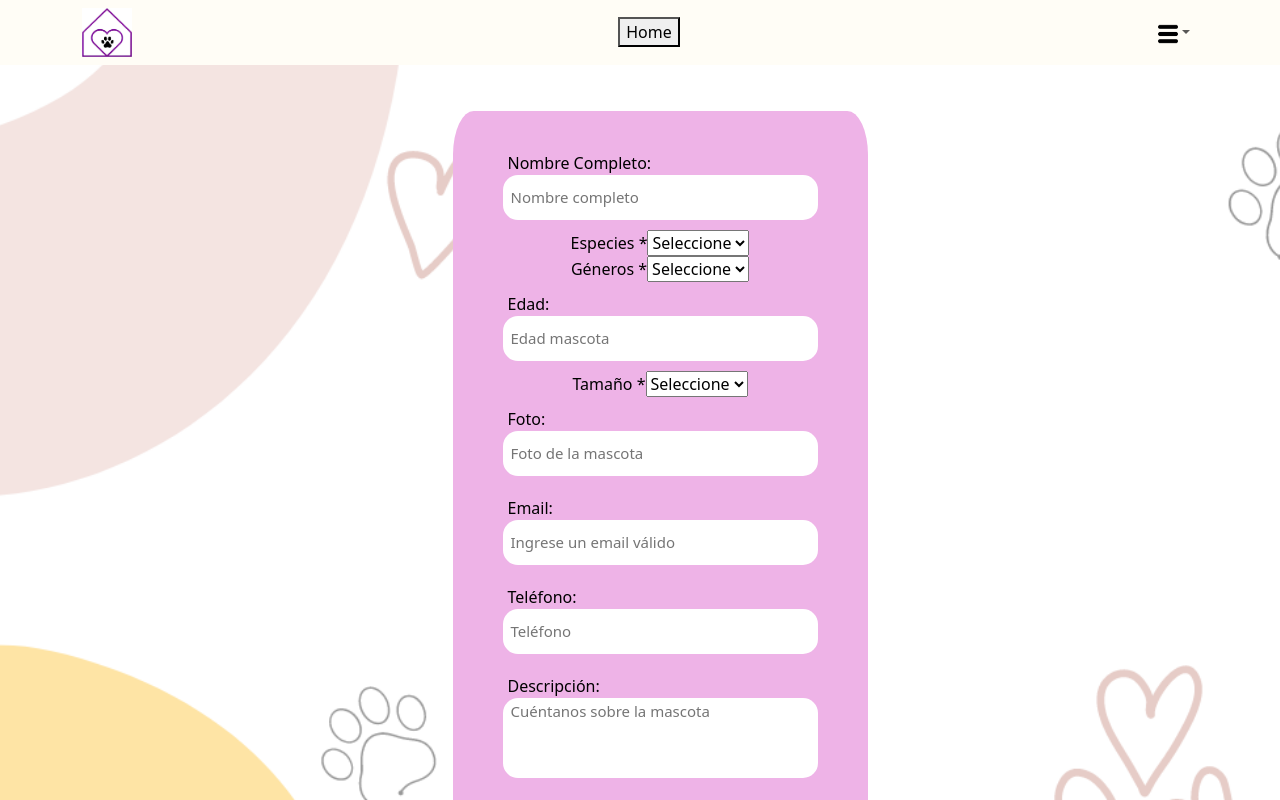
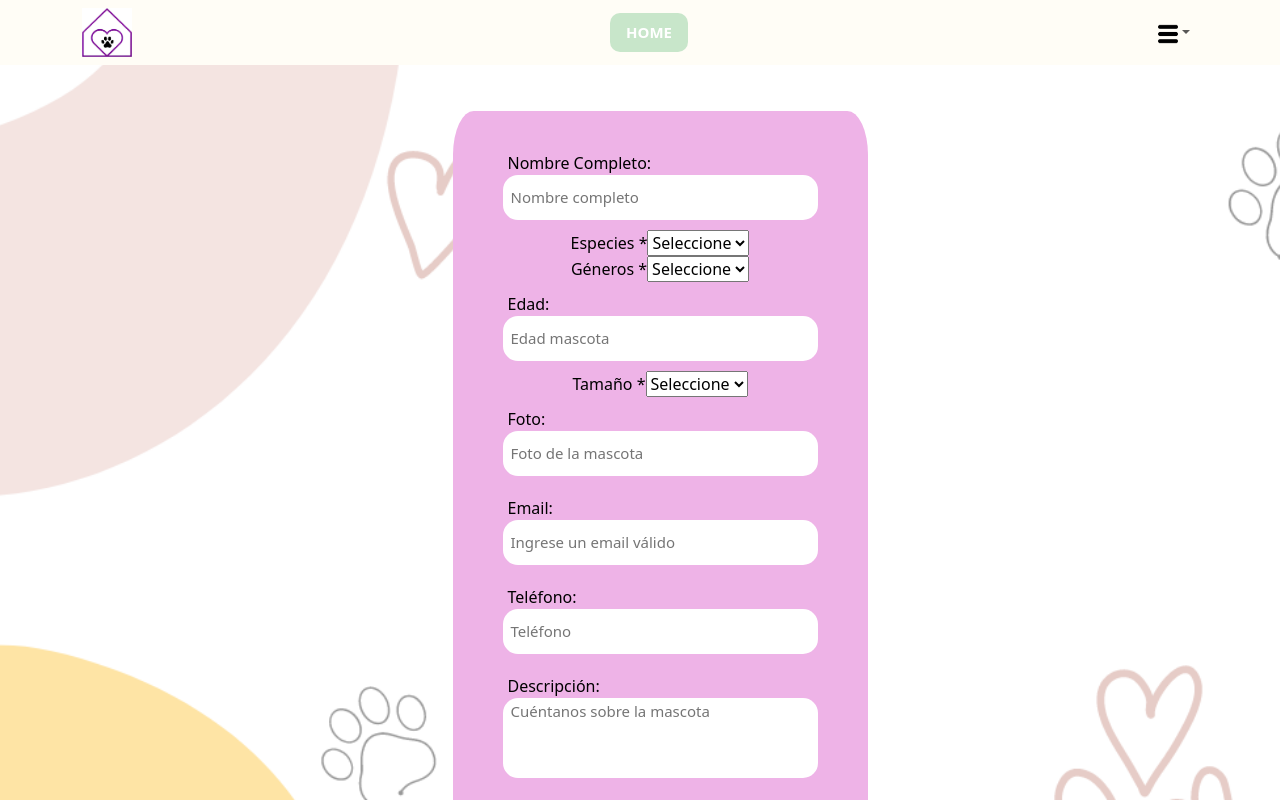
Before and after one commit to RieraAndres/Henry_PF, a React (Create React App) app in the folder Client/: page /adopt in a window 1280 px wide. Shown: the top 800 px of the page. Built offline with nearby package versions, Linux system fonts and the light colour scheme.

Commit message:
Agrago estilos del boton Home

```diff
--- a/Client/src/Components/Footer/Footer.module.css
+++ b/Client/src/Components/Footer/Footer.module.css
@@ -7,7 +7,7 @@
   justify-content: center;
   align-items: center;
   flex-wrap: wrap !important;
-  margin-top: 15%;
+  margin-top: 5%;
 }
 .centrado{
   justify-content: center;
--- a/Client/src/Components/NavBar/NavBar.jsx
+++ b/Client/src/Components/NavBar/NavBar.jsx
@@ -22,7 +22,7 @@ function NavBar() {
                 </Row>
                 <Row>
                     <Col>
-                        {location.pathname === "/home" ? <SearchBar/> : <Link to="/home"><button>Home</button></Link>}
+                        {location.pathname === "/home" ? <SearchBar/> : <Link to="/home"><button className={styles.Boton}>Home</button></Link>}
                     </Col>
                 </Row>
                 <Row>
--- a/Client/src/Components/NavBar/NavBar.module.css
+++ b/Client/src/Components/NavBar/NavBar.module.css
@@ -21,3 +21,16 @@
     z-index: 9999;
 
 }
+ .Boton {
+    background-color: #C8E6CA;
+    color: white;
+    border: none;
+    border-radius: 10px;
+    padding: 8px 16px;
+    cursor: pointer;
+    font-size: 15px;
+    font-weight: bold;
+    text-transform: uppercase;
+    transition: background-color 0.3s ease-in-out;
+    cursor: pointer;
+ }
```
